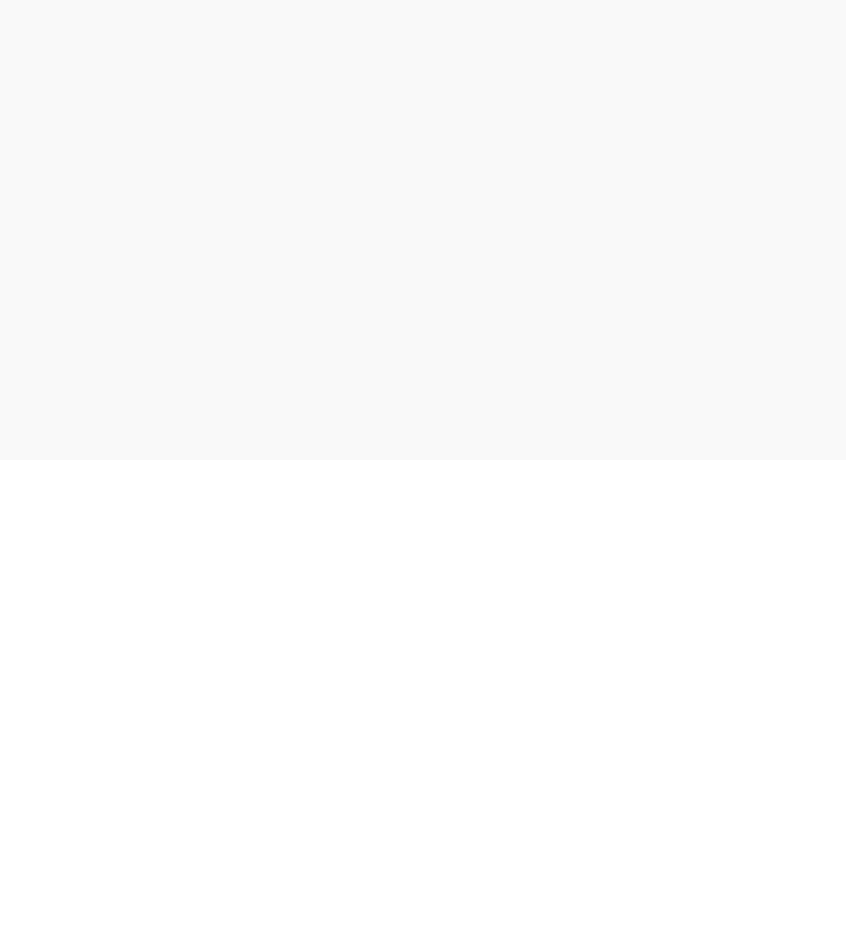
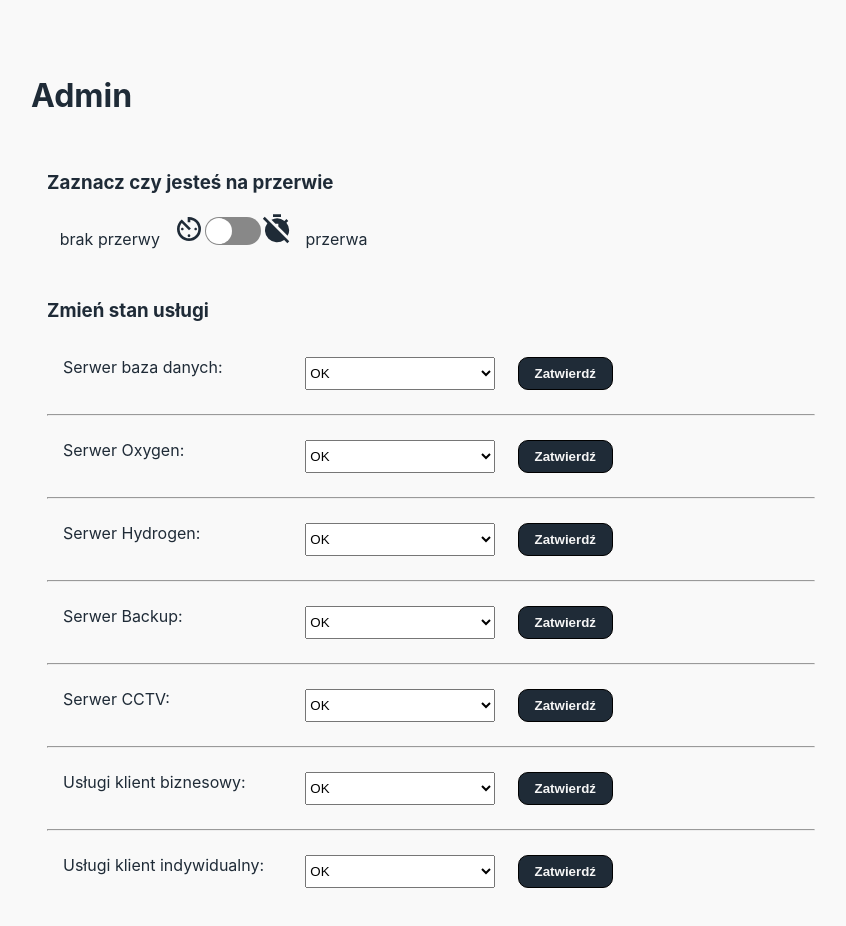
Before and after one commit to pinkjagnie/support-page-bb, a React (Create React App) app: page /login/panel in a window 1280 px wide. Shown: the part 340-1266 px from the top of the page, without its empty margins (33-879 px from the left). Before the commit the page ends 800 px from the top, so only its background shows below. Built offline with nearby package versions, Linux system fonts and the light colour scheme.

Commit message:
Added LoggedAdmin & LoggedAdminService -hard coded

```diff
--- /dev/null
+++ b/src/components/logged/LoggedAdmin.js
@@ -0,0 +1,37 @@
+import React, { useState } from "react";
+
+import ReactSwitch from "react-switch";
+
+import LoggedAdminService from "./LoggedAdminService";
+
+import { MdTimerOff, MdOutlineAvTimer } from "react-icons/md";
+
+import "./loggedAdmin.css";
+
+const LoggedAdmin = () => {
+  const [breakTime, setBreakTime] = useState(false);
+
+  const toggleBreakTime = (curr) => {
+    setBreakTime(curr);
+    console.log(breakTime)
+  };
+
+  return(
+    <div className="loggedAdminSection">
+      <h1>Admin</h1>
+      <div className="loggedAdminBreakBox">
+        <h3>Zaznacz czy jesteś na przerwie</h3>
+        <div className="loggedAdminBreakSwitch">
+          <span>brak przerwy</span>
+          <MdOutlineAvTimer size="2em" />
+          <ReactSwitch onChange={toggleBreakTime} checked={breakTime} uncheckedIcon={false} checkedIcon={false}/>
+          <MdTimerOff size="2em" />
+          <span>przerwa</span>
+        </div>
+      </div>
+      <LoggedAdminService />
+    </div>
+  )
+};
+
+export default LoggedAdmin;
--- /dev/null
+++ b/src/components/logged/LoggedAdminService.js
@@ -0,0 +1,125 @@
+import React from "react";
+
+import "./loggedAdmin.css";
+
+const LoggedAdminService = () => {
+
+  return(
+    <div className="loggedAdminServiceBox">
+      <h3>Zmień stan usługi</h3>
+
+      <div className="loggedAdminSingleService">
+        <form>
+          <label>Serwer baza danych:</label>
+          <select>
+          {/* <select ref={ref} */}
+            <option value='ok'>OK</option>
+            <option value='heavy-traffic'>Duży ruch</option>
+            <option value='scheduled-maintenance'>Planowana konserwacja</option>
+            <option value='breakdown'>Awaria</option>
+            <option value='maintenance'>Konserwacja</option>
+          </select>
+          <button type='submit'>Zatwierdź</button>
+        </form>
+      </div>
+
+      <hr/>
+      <div className="loggedAdminSingleService">
+        <form>
+          <label>Serwer Oxygen:</label>
+          <select>
+          {/* <select ref={ref} */}
+            <option value='ok'>OK</option>
+            <option value='heavy-traffic'>Duży ruch</option>
+            <option value='scheduled-maintenance'>Planowana konserwacja</option>
+            <option value='breakdown'>Awaria</option>
+            <option value='maintenance'>Konserwacja</option>
+          </select>
+          <button type='submit'>Zatwierdź</button>
+        </form>
+      </div>
+
+      <hr/>
+      <div className="loggedAdminSingleService">
+        <form>
+          <label>Serwer Hydrogen:</label>
+          <select>
+          {/* <select ref={ref} */}
+            <option value='ok'>OK</option>
+            <option value='heavy-traffic'>Duży ruch</option>
+            <option value='scheduled-maintenance'>Planowana konserwacja</option>
+            <option value='breakdown'>Awaria</option>
+            <option value='maintenance'>Konserwacja</option>
+          </select>
+          <button type='submit'>Zatwierdź</button>
+        </form>
+      </div>
+
+      <hr/>
+      <div className="loggedAdminSingleService">
+        <form>
+          <label>Serwer Backup:</label>
+          <select>
+          {/* <select ref={ref} */}
+            <option value='ok'>OK</option>
+            <option value='heavy-traffic'>Duży ruch</option>
+            <option value='scheduled-maintenance'>Planowana konserwacja</option>
+            <option value='breakdown'>Awaria</option>
+            <option value='maintenance'>Konserwacja</option>
+          </select>
+          <button type='submit'>Zatwierdź</button>
+        </form>
+      </div>
+
+      <hr/>
+      <div className="loggedAdminSingleService">
+        <form>
+          <label>Serwer CCTV:</label>
+          <select>
+          {/* <select ref={ref} */}
+            <option value='ok'>OK</option>
+            <option value='heavy-traffic'>Duży ruch</option>
+            <option value='scheduled-maintenance'>Planowana konserwacja</option>
+            <option value='breakdown'>Awaria</option>
+            <option value='maintenance'>Konserwacja</option>
+          </select>
+          <button type='submit'>Zatwierdź</button>
+        </form>
+      </div>
+
+      <hr/>
+      <div className="loggedAdminSingleService">
+        <form>
+          <label>Usługi klient biznesowy:</label>
+          <select>
+          {/* <select ref={ref} */}
+            <option value='ok'>OK</option>
+            <option value='heavy-traffic'>Duży ruch</option>
+            <option value='scheduled-maintenance'>Planowana konserwacja</option>
+            <option value='breakdown'>Awaria</option>
+            <option value='maintenance'>Konserwacja</option>
+          </select>
+          <button type='submit'>Zatwierdź</button>
+        </form>
+      </div>
+
+      <hr/>
+      <div className="loggedAdminSingleService">
+        <form>
+          <label>Usługi klient indywidualny:</label>
+          <select>
+          {/* <select ref={ref} */}
+            <option value='ok'>OK</option>
+            <option value='heavy-traffic'>Duży ruch</option>
+            <option value='scheduled-maintenance'>Planowana konserwacja</option>
+            <option value='breakdown'>Awaria</option>
+            <option value='maintenance'>Konserwacja</option>
+          </select>
+          <button type='submit'>Zatwierdź</button>
+        </form>
+      </div>
+    </div>
+  )
+};
+
+export default LoggedAdminService;
--- /dev/null
+++ b/src/components/logged/loggedAdmin.css
@@ -0,0 +1,62 @@
+.loggedAdminSection {
+  width: 800px;
+  /* max-height: 90vh; */
+  padding: 2rem 4rem;
+}
+
+.loggedAdminBreakBox,
+.loggedAdminServiceBox {
+  padding: 1rem;
+}
+
+.loggedAdminBreakSwitch span {
+  padding: 0rem 0.8rem;
+}
+
+.loggedAdminSingleService {
+  padding: 1rem;
+}
+
+.loggedAdminSingleService form {
+  display: flex;
+  width: 550px;
+  justify-content: space-between;
+}
+
+.loggedAdminSingleService form label {
+  width: 220px;
+}
+
+.loggedAdminSingleService form select {
+  width: 190px;
+}
+
+.loggedAdminSingleService form button {
+  display: block;
+  /* width: 180px; */
+  /* margin: 1.8rem auto; */
+  /* padding: 0.5rem 2rem; */
+  /* border: 1.5px solid whitesmoke; */
+  padding: 0.5rem 1rem;
+  border-radius: 10px;
+  background-color: #1f2b37;
+  color: whitesmoke;
+  /* font-size: 1rem; */
+  font-weight: bold;
+  cursor: pointer;
+}
+
+#light .loggedAdminSingleService form button {
+  border: 1.5px solid black;
+  /* background-color: #656565; */
+}
+
+#dark .loggedAdminSingleService form button {
+  border: 1.5px solid whitesmoke;
+  /* background-color: #1f2b37;
+  color: whitesmoke; */
+}
+
+.loggedAdminSingleService form button:hover {
+  background-color: #656565;
+}
--- a/src/pages/PanelLoggedPage.js
+++ b/src/pages/PanelLoggedPage.js
@@ -1,4 +1,5 @@
 import React from "react";
+import LoggedAdmin from "../components/logged/LoggedAdmin";
 
 import LoggedSupport from "../components/logged/LoggedSupport";
 
@@ -14,6 +15,7 @@ const PanelLoggedPage = () => {
       </div>
       <div>
         <LoggedSupport />
+        <LoggedAdmin />
       </div>
     </div>
   )
```
